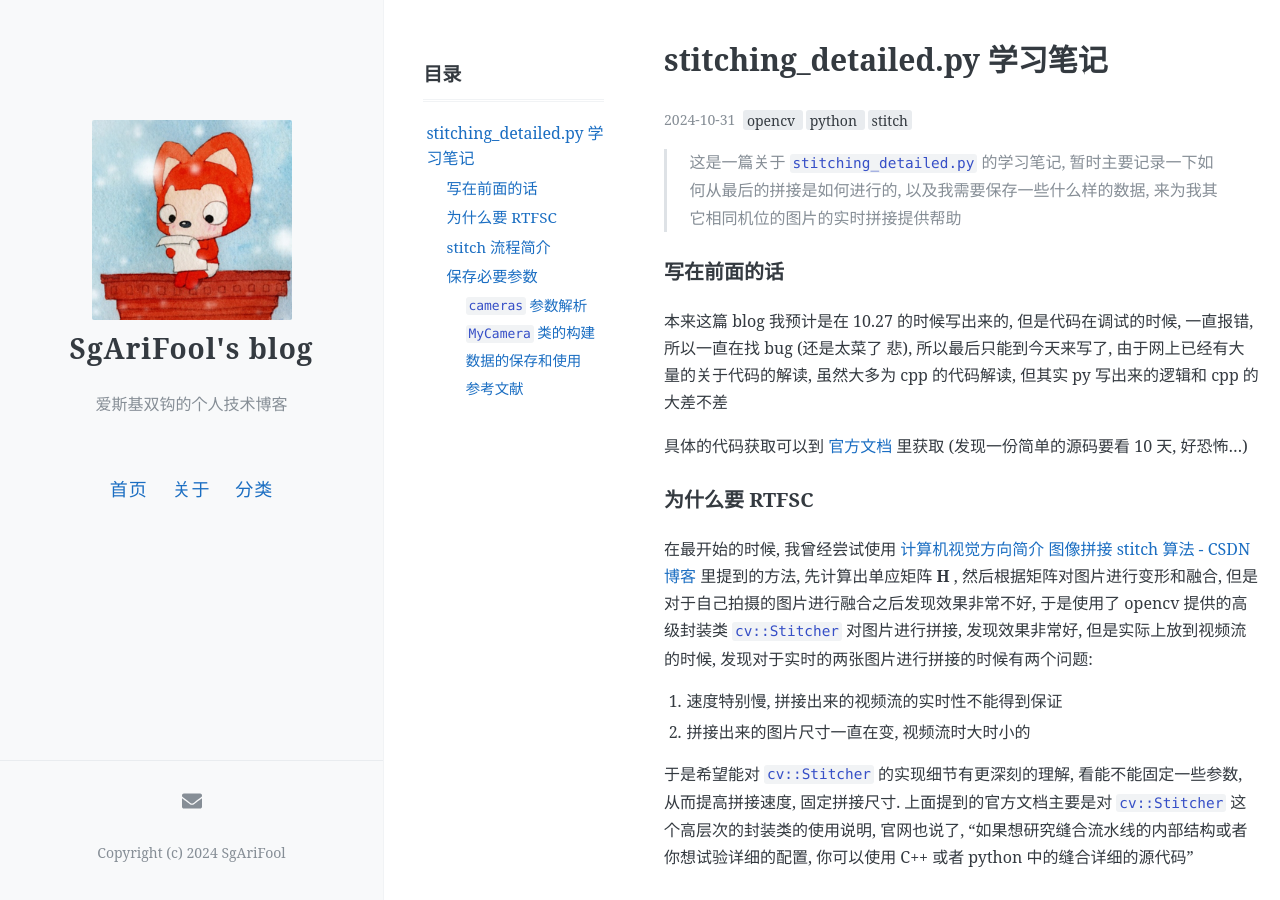
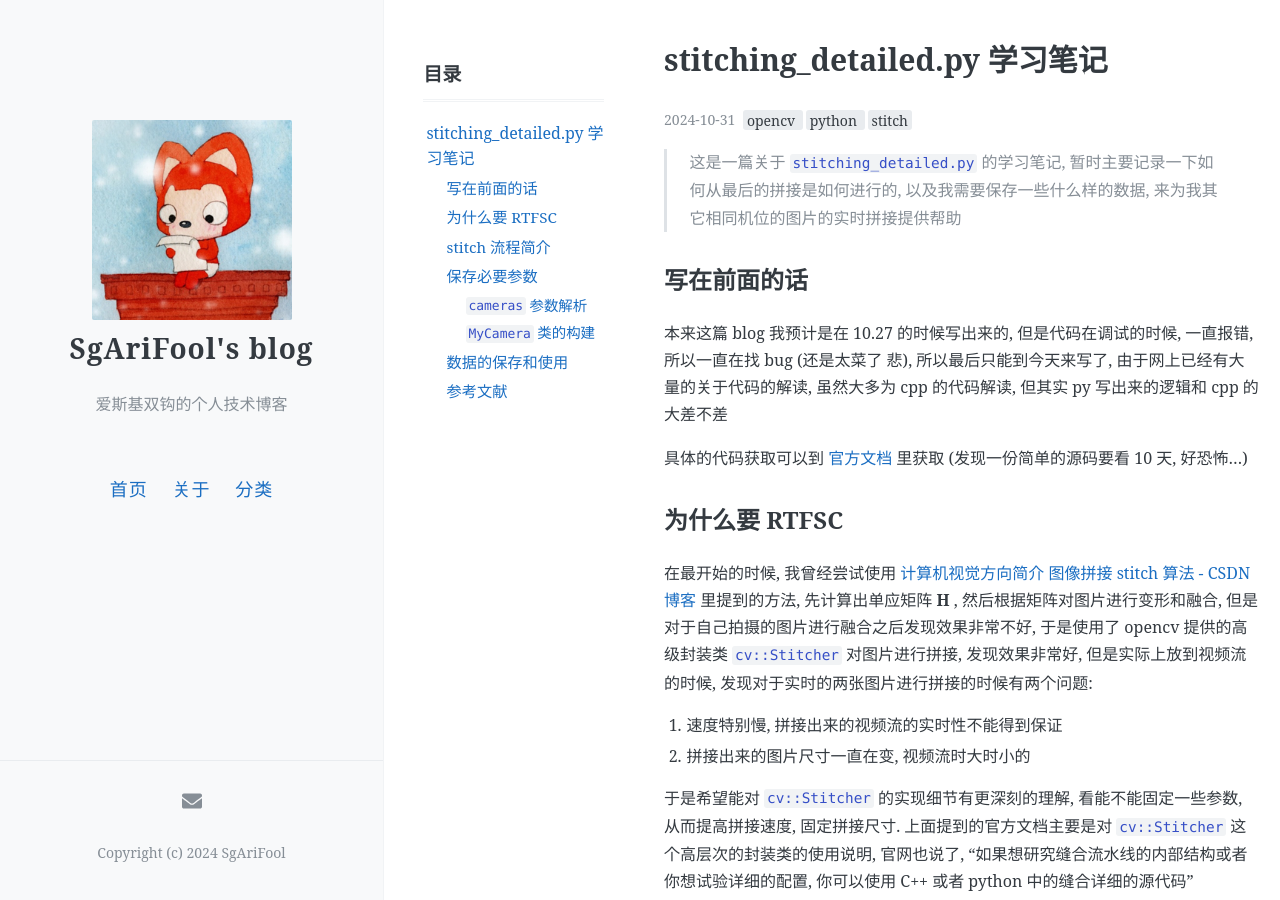
Before and after one commit to SgAriFool/sgarifool.github.io, a Jekyll site: the page built from _posts/2024-10-31-note_of_stitching_detailed_py.md, in a window 1280 px wide and 900 px high. Built offline with Jekyll 4.4.1, drawn with Linux system fonts in a browser that asks for light colours; comment, search, counter and statistics services are not loaded.

Commit message:
2024-11-04-update-5

````diff
--- a/_posts/2024-10-31-note_of_stitching_detailed_py.md
+++ b/_posts/2024-10-31-note_of_stitching_detailed_py.md
@@ -15,13 +15,13 @@
 
 <!-- more -->
 
-### 写在前面的话
+## 写在前面的话
 
 本来这篇 blog 我预计是在 10.27 的时候写出来的, 但是代码在调试的时候, 一直报错, 所以一直在找 bug (还是太菜了 悲), 所以最后只能到今天来写了, 由于网上已经有大量的关于代码的解读, 虽然大多为 cpp 的代码解读, 但其实 py 写出来的逻辑和 cpp 的大差不差
 
 具体的代码获取可以到 [官方文档](https://docs.opencv.org/4.x/d8/d19/tutorial_stitcher.html) 里获取 (发现一份简单的源码要看 10 天, 好恐怖...)
 
-### 为什么要 RTFSC
+## 为什么要 RTFSC
 
 在最开始的时候, 我曾经尝试使用 [计算机视觉方向简介  图像拼接 stitch 算法 - CSDN 博客](https://blog.csdn.net/cy413026/article/details/133953281) 里提到的方法, 先计算出单应矩阵 **H** , 然后根据矩阵对图片进行变形和融合, 但是对于自己拍摄的图片进行融合之后发现效果非常不好, 于是使用了 opencv 提供的高级封装类 `cv::Stitcher` 对图片进行拼接, 发现效果非常好, 但是实际上放到视频流的时候, 发现对于实时的两张图片进行拼接的时候有两个问题:
 
@@ -30,7 +30,7 @@
 
 于是希望能对 `cv::Stitcher` 的实现细节有更深刻的理解, 看能不能固定一些参数, 从而提高拼接速度, 固定拼接尺寸. 上面提到的官方文档主要是对 `cv::Stitcher` 这个高层次的封装类的使用说明, 官网也说了, "如果想研究缝合流水线的内部结构或者你想试验详细的配置, 你可以使用 C++ 或者 python 中的缝合详细的源代码"
 
-### stitch 流程简介
+## stitch 流程简介
 
 据说官方给出的拼接流程如下图所示 (不过我也是在别人的 blog 里扒出来的)
 
@@ -144,13 +144,13 @@
 
 ![](../assets/img-2024-10-31-note_of_stitching_detailed_py-1.png)
 
-### 保存必要参数
+## 保存必要参数
 
 我的想法, 是将得到图片配准数据的部分 (也就是**绿色箭头**的部分), 提前计算出来, 然后保存起来, 之后在用的时候, 直接读取这一部分的数据
 
 而绿色部分做的工作主要是计算配准数据, 其实这个配准数据最后得到的是优化后的相机参数 `cameras` , 可以看到, 前面所作的工作包括查找特征, 筛选子集, 目的都是后面的估计相机参数, 然后根据指定的优化器对相机的参数进行优化 (此时计算出来的相机参数都是在 work_scale 下计算得到的, 在后期使用的时候这个参数要根据需求放缩到 seam_seale 下, 或是 compose_scale 下)
 
-#### `cameras` 参数解析
+### `cameras` 参数解析
 
 发现得到的相机参数不能直接保存下来, 使用 pickle 直接保存会报错
 
@@ -170,7 +170,7 @@
 
 所以可以根据上述信息, 我希望构建一个简单的结构来保存得到的相机参数
 
-#### `MyCamera` 类的构建
+### `MyCamera` 类的构建
 
 具体的构建如下:
 
@@ -193,7 +193,7 @@
 
 ```
 
-### 数据的保存和使用
+## 数据的保存和使用
 
 此时得到的相机数据可以先保存到自定义的类里, 然后使用 pickle 保存
 
@@ -332,7 +332,7 @@
     return dst
 ```
 
-### 参考文献
+## 参考文献
 
 [^1]: [https://blog.csdn.net/windxgz/article/details/108199036](https://blog.csdn.net/windxgz/article/details/108199036)
 
````
